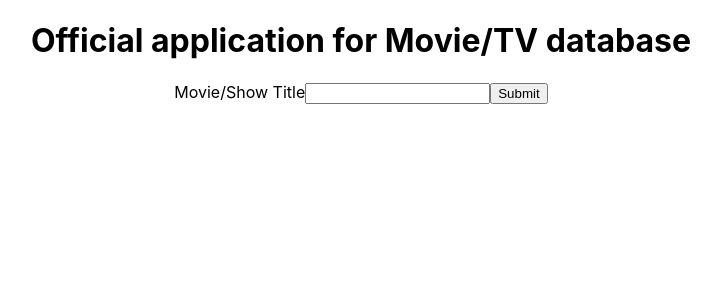
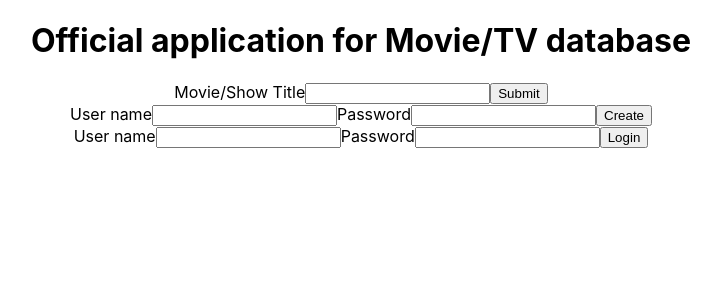
Before and after one commit to cs411-su22/su22-cs411-team008-xxzz, a React (Create React App) app in the folder watch-dojo/: page / in a window 1280 px wide. Shown: the top 300 px of the page, without its empty margins (279-1000 px from the left). Built offline with nearby package versions, Linux system fonts and the light colour scheme.

Commit message:
complete user login

```diff
--- a/watch-dojo/src/App.js
+++ b/watch-dojo/src/App.js
@@ -6,6 +6,10 @@ import './App.css';
 function App() {
   const [title, setTitle] = useState('');
   const [showInfo, setShowInfo] = useState([])
+  const [newUser, setNewUser] = useState('');
+  const [newPassword, setNewPassword] = useState('');
+  const [loginUser, setLoginUser] = useState('');
+  const [loginPassword, setLoginPassword] = useState('');
 
   const submitSearch = () => {
     // console.log(title)
@@ -19,10 +23,36 @@ function App() {
     })
   }
 
+  const submitCreateUser = () => {
+    Axios.post('http://localhost:3002/api/create_user', {
+        new_user_name : newUser,
+        new_password : newPassword
+    })
+  }
+
+  const submitLogin = () => {
+    Axios.get('http://localhost:3002/api/login', {
+      params: {
+        user_name : loginUser,
+        password : loginPassword
+      }
+    })
+    .then((response) => {
+      // console.log(response.data)
+      if (response.data.length === 1){
+        alert("Login successfully");
+      } else if (response.data.length === 0) {
+        alert("Username or password is incorrect");
+        setLoginUser("")
+        setLoginPassword("")
+      }
+    })
+  }
+
   return (
     <div className="App">
       <h1>Official application for Movie/TV database</h1>
-      <div className="form1">
+      <div className="search_function">
         <label>Movie/Show Title</label>
         <input type='text' name='title' onChange={(e) => {
           setTitle(e.target.value)
@@ -33,14 +63,39 @@ function App() {
 
       {showInfo.map((val) => {
         return (
-          <div className= "form1_result">
+          <div className= "search_result">
             <h2>Show Name: {val.title}</h2>
           </div>
         );
-
       })}
 
+      <div className="create_user">
+        <label>User name</label>
+        <input type='text' name='new_user_name' onChange={(e) => {
+          setNewUser(e.target.value)
+        }}>
+        </input>
+        <label>Password</label>
+        <input type='text' name='new_password' onChange={(e) => {
+          setNewPassword(e.target.value)
+        }}>
+        </input>
+        <button onClick={submitCreateUser}>Create</button>
+      </div>
 
+      <div className="login">
+        <label>User name</label>
+        <input type='text' name='user_name' onChange={(e) => {
+          setLoginUser(e.target.value)
+        }}>
+        </input>
+        <label>Password</label>
+        <input type='text' name='password' onChange={(e) => {
+          setLoginPassword(e.target.value)
+        }}>
+        </input>
+        <button onClick={submitLogin}>Login</button>
+      </div>
 
 
     </div>
```
Also changed, not shown: 1 other file (tests, documents, lock files or other folders).
